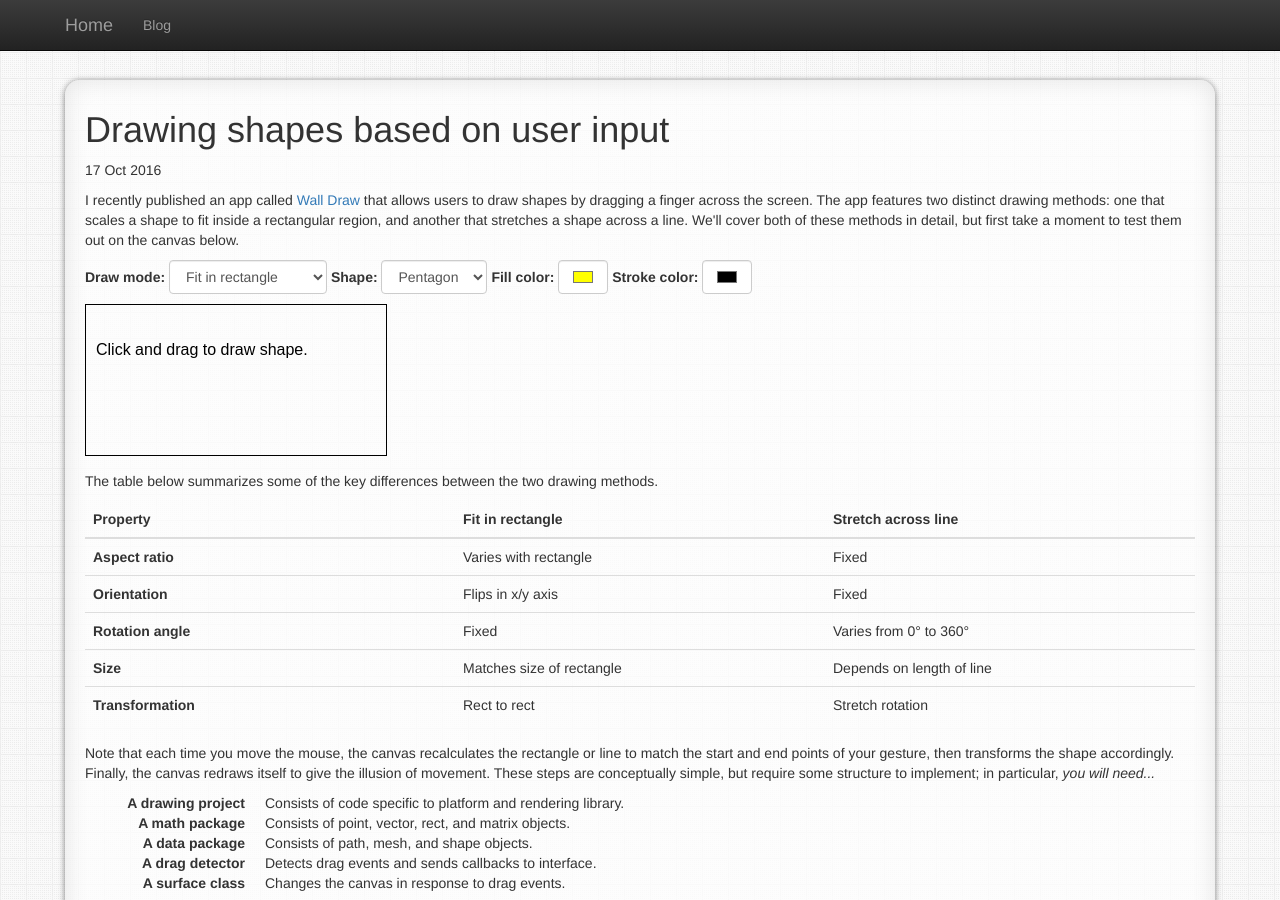
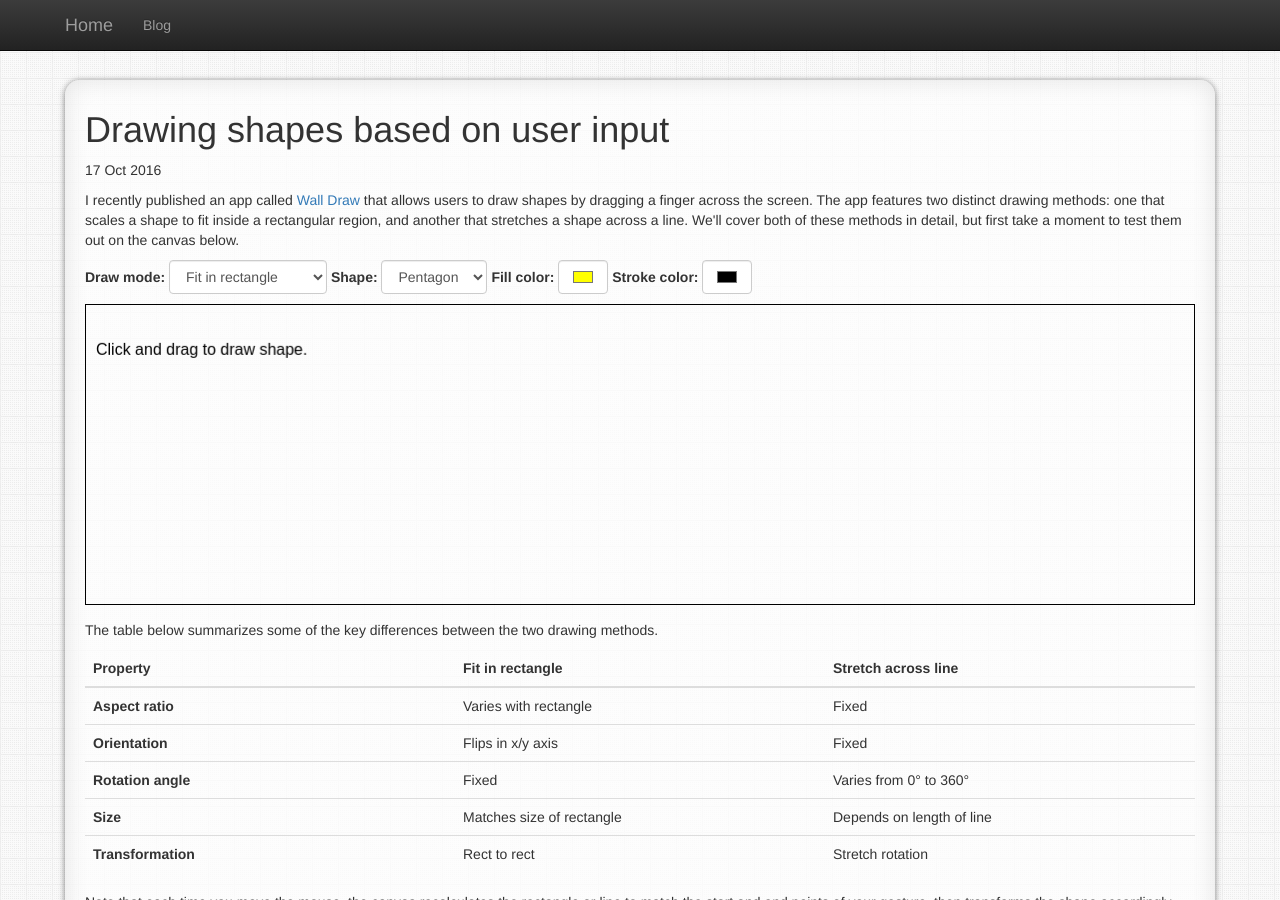
Before and after one commit to wjheesen/wjheesen.github.io, a Jekyll site: the page built from _posts/2016-10-17-drawing-shapes-based-on-user-input.html, in a window 1280 px wide and 900 px high. Built offline with Jekyll 4.4.1, drawn with Linux system fonts in a browser that asks for light colours; comment, search, counter and statistics services are not loaded.

Commit message:
Revert to db581bdf30b2b906ce18ad40f0b07d6bdc544534

```diff
--- a/_posts/2016-10-17-drawing-shapes-based-on-user-input.html
+++ b/_posts/2016-10-17-drawing-shapes-based-on-user-input.html
@@ -47,7 +47,7 @@ date: 2016-10-17
         </div>
     </form>
 
-    <canvas id="canvas">
+    <canvas id="canvas" width="0" height="300"">
         Your browser doesn't appear to support the canvas element.
     </canvas>
 
--- a/js/canvas-draw.babel.js
+++ b/js/canvas-draw.babel.js
@@ -6,23 +6,23 @@ $(function () {
     var canvas = $("#canvas")[0];
     var ctx = canvas.getContext("2d");
 
-    // //A function to fill the width of the screen
-    // function fillParentWidth() {
-    //     canvas.style.width = '100%';
-    //     canvas.width = canvas.offsetWidth;
-    // }
-    //
-    // //Resize canvas and redraw canvas whenever window is resized
-    // window.onresize = function () {
-    //     fillParentWidth();
-    //     canvas.draw();
-    // };
-    //
-    // //Resize canvas to parent width
-    // fillParentWidth();
+    //A function to fill the width of the screen
+    function fillParentWidth() {
+        canvas.style.width = '100%';
+        canvas.width = canvas.offsetWidth;
+    }
+
+    //Apply the function
+    fillParentWidth();
 
     //Add 1 pixel border
     $(canvas).css("border","1px solid #000");
+
+    //Resize canvas and redraw canvas whenever window is resized
+    window.onresize = function () {
+        fillParentWidth();
+        canvas.draw();
+    };
 
     //Listen for mouse drag events
     var surface = new DragDetector(canvas, onMouseDown, onMouseMove, onMouseUp, onMouseOut);
@@ -130,7 +130,7 @@ $(function () {
 
     canvas.draw = function () {
         // clear the canvas
-        ctx.clearRect(0, 0, canvas.offsetWidth, canvas.offsetHeight);
+        ctx.clearRect(0, 0, canvas.width, canvas.height);
         // redraw all shapes in their current positions
         if (drawMode == DrawMode.FillRect) {
             selectionBox.draw(ctx);
--- a/js/canvas-draw.js
+++ b/js/canvas-draw.js
@@ -1,4 +1,4 @@
-$(function () {
+$(document).ready(function () {
 
     //Canvas variables
     const canvas = $("#canvas")[0];
@@ -129,7 +129,7 @@ $(function () {
 
     canvas.draw = function () {
         // clear the canvas
-        ctx.clearRect(0, 0, canvas.offsetWidth, canvas.offsetHeight);
+        ctx.clearRect(0, 0, canvas.width, canvas.height);
         // redraw all shapes in their current positions
         if (drawMode == DrawMode.FillRect) {
             selectionBox.draw(ctx);
```
Also changed, not shown: js/canvas-draw.babel.min.js.
